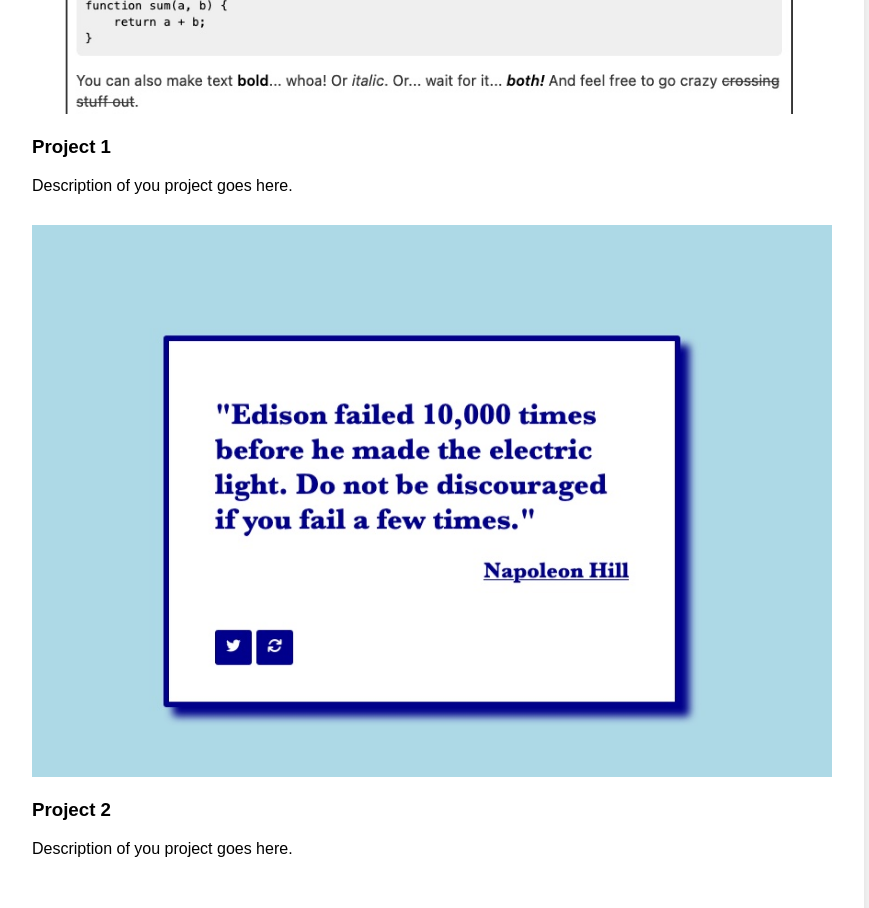
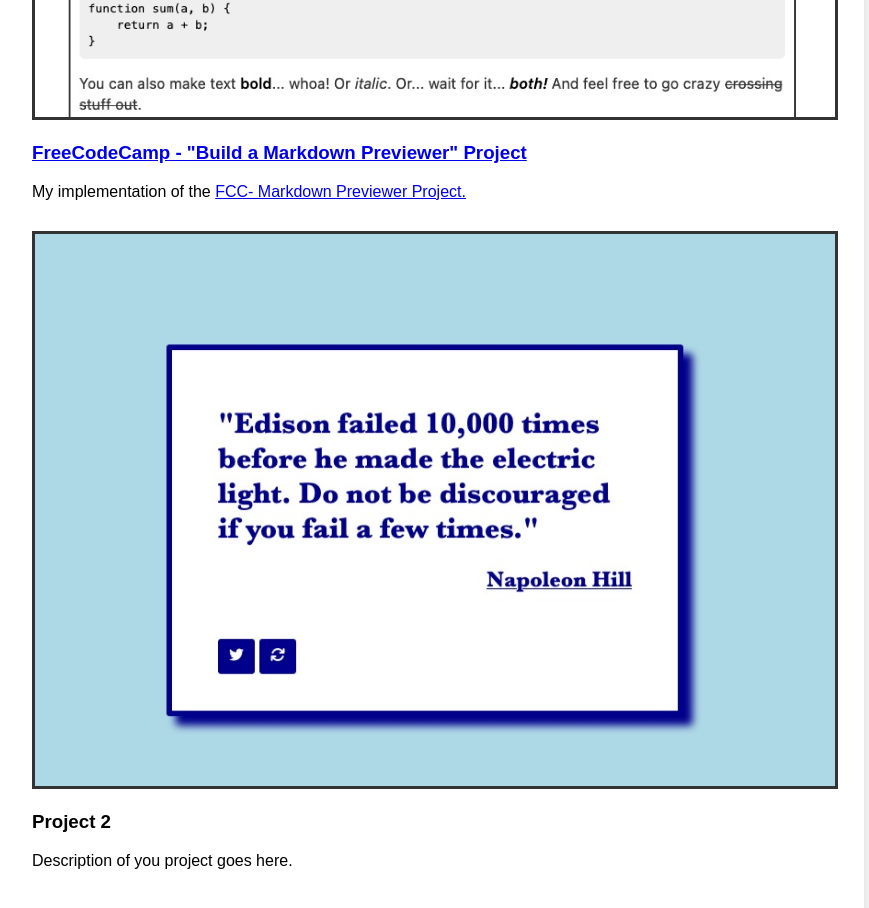
Before and after one commit to jackemcpherson/TwitterPortfolio, a plain HTML site: page index.html in a window 1280 px wide. Shown: the part 1020-1928 px from the top of the page, without its empty margins (208-1077 px from the left). Drawn offline with Linux system fonts and the light colour scheme.

Commit message:
refactor

```diff
--- a/index.html
+++ b/index.html
@@ -27,8 +27,8 @@
         <h2>Portfolio</h2>
         <div class="project">
             <img src="./images/project1.jpg" alt="Project 1">
-            <h3>Project 1</h3>
-            <p>Description of you project goes here.</p>
+            <h3><a href="https://jackemcpherson.com/FreeCodeCamp---Markdown-Previewer/">FreeCodeCamp - "Build a Markdown Previewer" Project</a></h3>
+            <p>My implementation of the <a href="https://www.freecodecamp.org/learn/front-end-development-libraries/front-end-development-libraries-projects/build-a-markdown-previewer">FCC- Markdown Previewer Project.</a></p>
         </div>
         <div class="project">
             <img src="./images/project2.jpg" alt="Project 2">
--- a/styles.css
+++ b/styles.css
@@ -47,6 +47,9 @@ section {
 
 .project img {
     max-width: 100%;
+    border-style: solid;
+    border-width: 3px;
+    border-color: #333;
 }
 
 footer {
```
